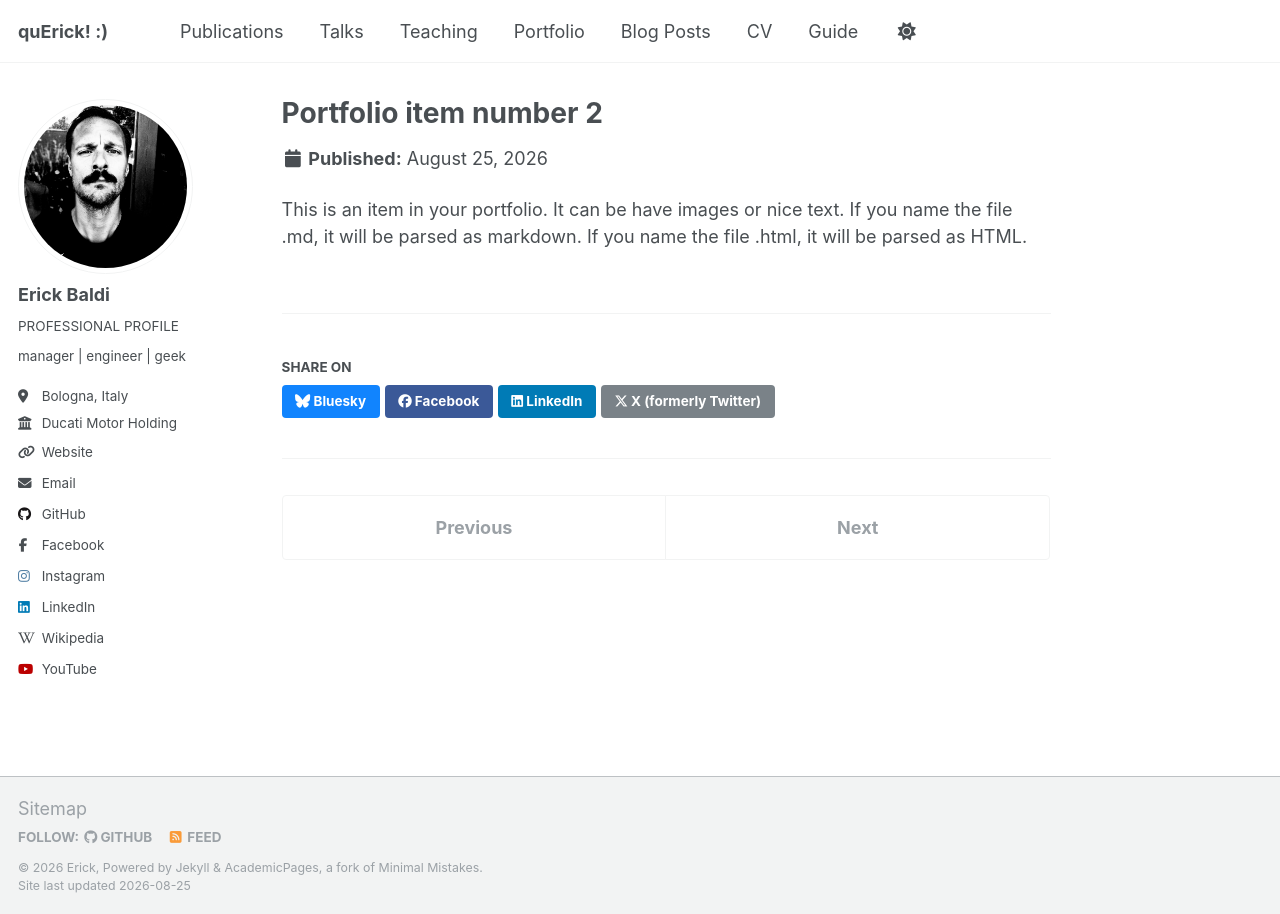
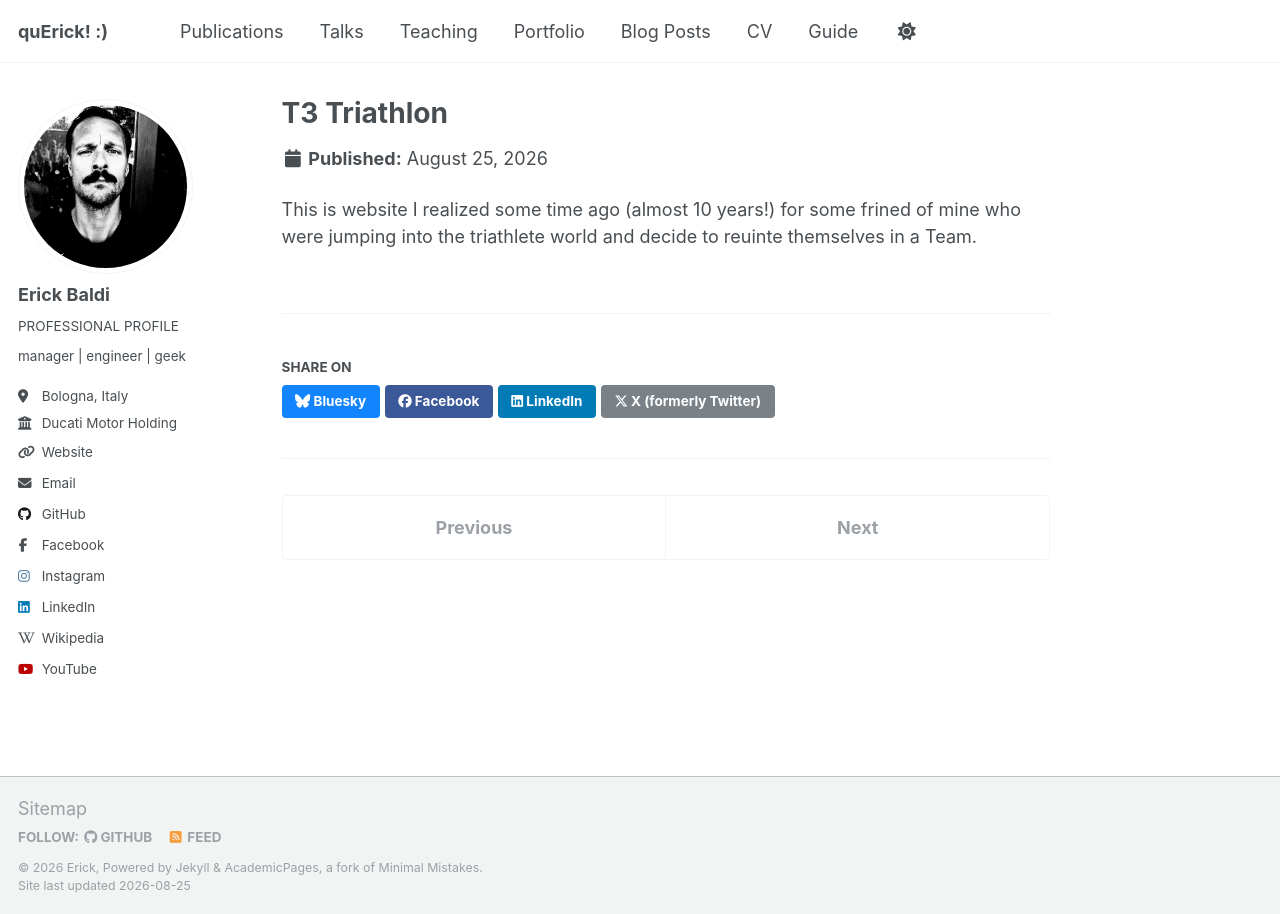
Before and after one commit to erickbaldi/erickbaldi.github.io, a Jekyll site: the page built from _portfolio/portfolio-2.html, in a window 1280 px wide. Built offline with Jekyll 4.4.1, drawn with Linux system fonts in a browser that asks for light colours; a script that is not in the unit is left out.

Commit message:
Change portfolio item to T3 Triathlon
Updated portfolio item details to reflect T3 Triathlon information.

```diff
--- a/_portfolio/portfolio-2.html
+++ b/_portfolio/portfolio-2.html
@@ -1,7 +1,7 @@
 ---
-title: "Portfolio item number 2"
-excerpt: "Short description of portfolio item number 2 <br/><img src='/images/500x300.png'>"
+title: "T3 Triathlon"
+excerpt: "T3 Triathlon is a sport team that gather triathletes from the Bologna area and organizes events and challenges and gives advantages for its affiliates.<br/><img src='/images/T3triathlon.png'>"
 collection: portfolio
 ---
 
-This is an item in your portfolio. It can be have images or nice text. If you name the file .md, it will be parsed as markdown. If you name the file .html, it will be parsed as HTML.
+This is website I realized some time ago (almost 10 years!) for some frined of mine who were jumping into the triathlete world and decide to reuinte themselves in a Team.
```
